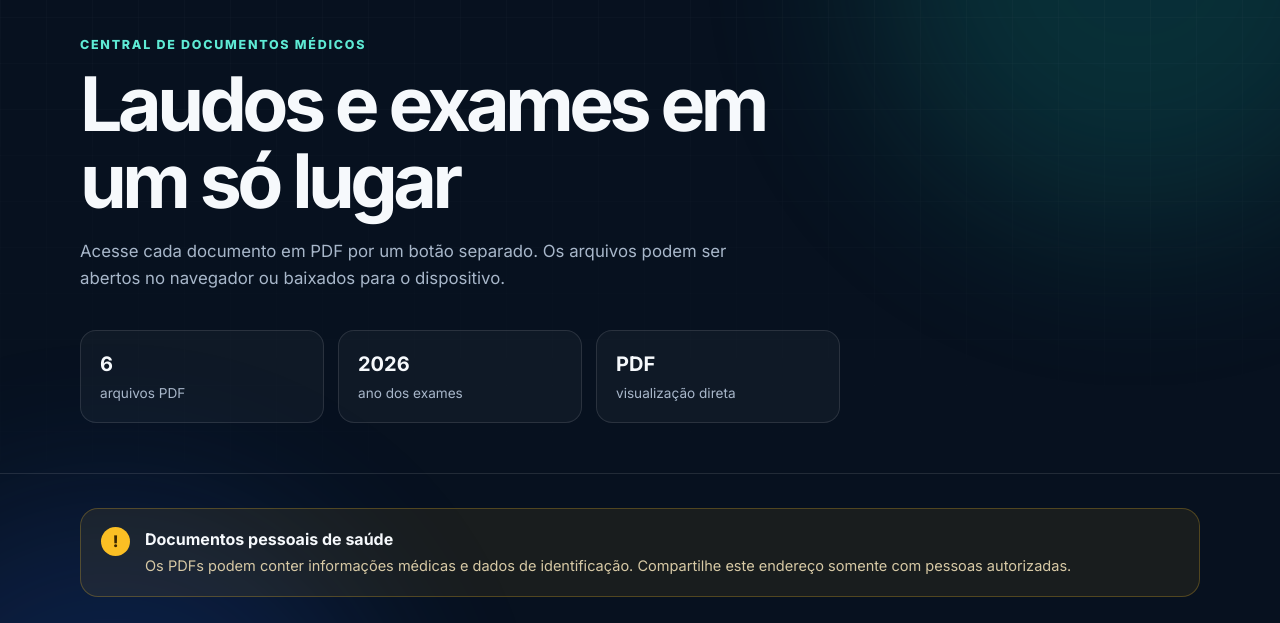
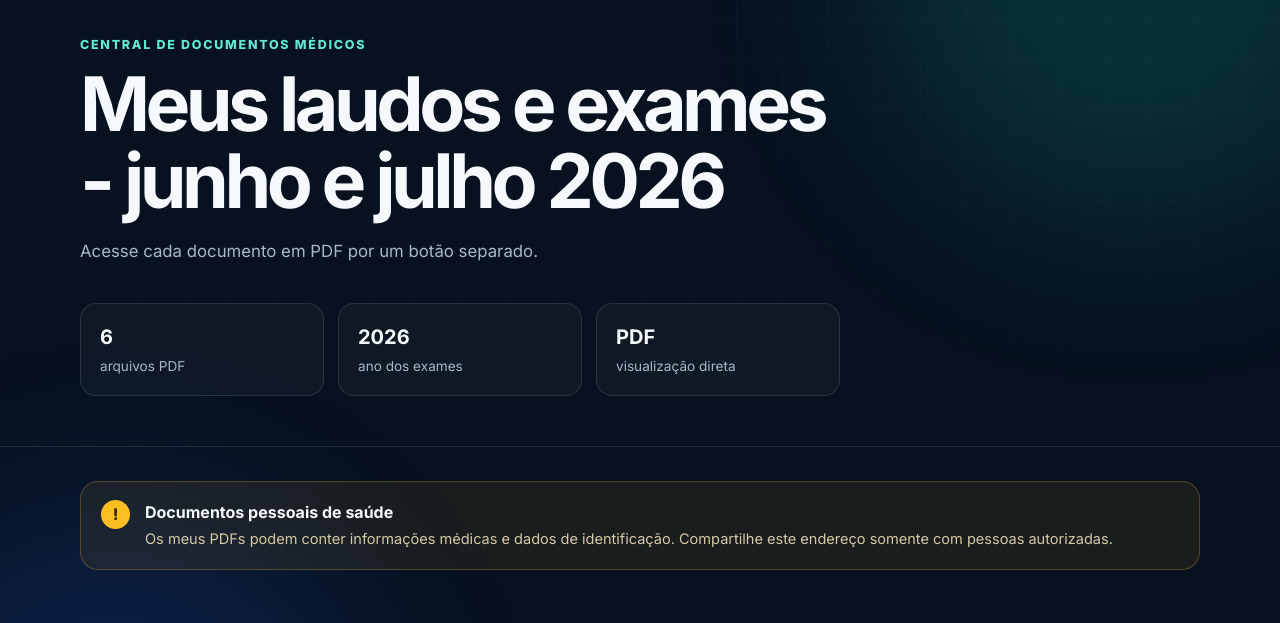
Before and after one commit to dansfisica85/examedavi, a plain HTML site: page index.html in a window 1280 px wide. Shown: the part 75-698 px from the top of the page. Drawn offline with Linux system fonts and the light colour scheme.

Commit message:
Revise document titles and privacy note text
Updated headings and text to reflect new document details.

```diff
--- a/index.html
+++ b/index.html
@@ -30,8 +30,8 @@
 
       <div class="hero-copy">
         <span class="eyebrow">Central de documentos médicos</span>
-        <h1>Laudos e exames em um só lugar</h1>
-        <p>Acesse cada documento em PDF por um botão separado. Os arquivos podem ser abertos no navegador ou baixados para o dispositivo.</p>
+        <h1>Meus laudos e exames - junho e julho 2026</h1>
+        <p>Acesse cada documento em PDF por um botão separado.</p>
       </div>
 
       <div class="stats" aria-label="Resumo dos documentos">
@@ -47,7 +47,7 @@
       <span class="privacy-icon" aria-hidden="true">!</span>
       <div>
         <strong>Documentos pessoais de saúde</strong>
-        <p>Os PDFs podem conter informações médicas e dados de identificação. Compartilhe este endereço somente com pessoas autorizadas.</p>
+        <p>Os meus PDFs podem conter informações médicas e dados de identificação. Compartilhe este endereço somente com pessoas autorizadas.</p>
       </div>
     </section>
 
```
